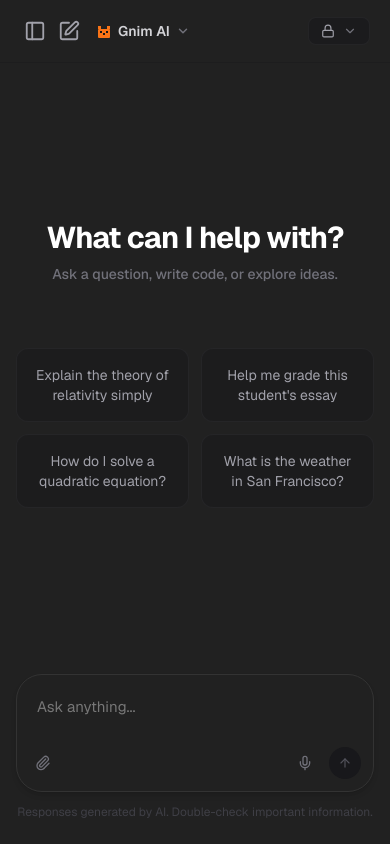
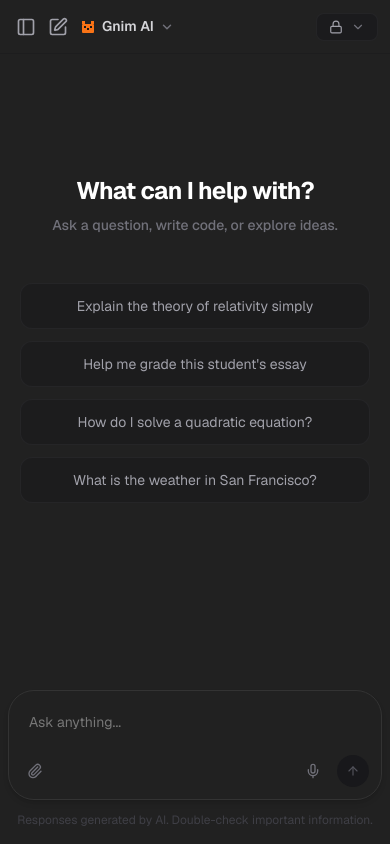
Before and after one commit to CodeCapsule/gnim, a Next.js app: page / in a window 390 px wide. Built offline with nearby package versions, Linux system fonts and the light colour scheme.

Commit message:
feat: full mobile responsive overhaul - xs breakpoint, tighter padding, single-col suggestion chips, smaller sidebar on small screens

```diff
--- a/src/app/page.tsx
+++ b/src/app/page.tsx
@@ -185,8 +185,8 @@ export default function ChatPage() {
       <aside
         className={`absolute md:relative z-50 h-full flex flex-col bg-[#171717] transition-all duration-300 ease-in-out flex-shrink-0 border-r border-zinc-800/50 md:border-none ${
           sidebarOpen
-            ? "translate-x-0 w-[280px] md:w-64 shadow-2xl md:shadow-none"
-            : "-translate-x-full w-[280px] md:w-0 md:translate-x-0 overflow-hidden"
+            ? "translate-x-0 w-[260px] xs:w-[280px] md:w-64 shadow-2xl md:shadow-none"
+            : "-translate-x-full w-[260px] xs:w-[280px] md:w-0 md:translate-x-0 overflow-hidden"
         }`}
         style={{ left: 0, top: 0 }}
       >
@@ -331,21 +331,21 @@ export default function ChatPage() {
       {/* ===== MAIN CONTENT ===== */}
       <main className="flex-1 flex flex-col min-w-0 overflow-hidden bg-[#212121]">
         {/* Top bar */}
-        <header className="flex items-center justify-between px-5 py-4 border-b border-zinc-900/40 flex-shrink-0">
-          <div className="flex items-center gap-3">
+        <header className="flex items-center justify-between px-3 sm:px-5 py-3 sm:py-4 border-b border-zinc-900/40 flex-shrink-0">
+          <div className="flex items-center gap-2 sm:gap-3">
             {!sidebarOpen && (
               <div className="flex items-center gap-1">
                 <button
                   onClick={() => setSidebarOpen(true)}
                   className="p-1 rounded-md hover:bg-zinc-900 transition-colors text-zinc-400 hover:text-white"
                 >
-                  <PanelLeft size={22} />
+                  <PanelLeft size={20} />
                 </button>
                 <button
                   onClick={newChat}
                   className="p-1 rounded-md hover:bg-zinc-900 transition-colors text-zinc-400 hover:text-white"
                 >
-                  <SquarePen size={22} />
+                  <SquarePen size={20} />
                 </button>
               </div>
             )}
--- a/src/components/ChatWindow.tsx
+++ b/src/components/ChatWindow.tsx
@@ -650,7 +650,7 @@ const MessageBubble = React.memo(function MessageBubble({
 
     return (
       <div className="flex justify-end py-2">
-        <div className="flex flex-col items-end gap-2 max-w-[75%]">
+        <div className="flex flex-col items-end gap-2 max-w-[85%] md:max-w-[75%]">
           {attachedFileName && (
             <div className={`flex items-center gap-3 px-4 py-2.5 rounded-2xl border ${fileStyle!.bg} ${fileStyle!.border} w-full`}>
               <div className={`flex-shrink-0 w-9 h-9 rounded-xl ${fileStyle!.bg} ${fileStyle!.border} border flex items-center justify-center text-lg`}>
@@ -1507,12 +1507,12 @@ export default function ChatWindow({ conversation, onUpdate }: Props) {
 
       {/* Messages */}
       <div className="flex-1 overflow-y-auto">
-        <div className="max-w-[866px] mx-auto w-full px-4 py-6">
+        <div className="max-w-[866px] mx-auto w-full px-3 sm:px-4 py-4 sm:py-6">
           {showEmpty ? (
             /* Welcome / empty state */
-            <div className="flex flex-col items-center justify-center min-h-[60vh] text-center gap-12 pt-12">
+            <div className="flex flex-col items-center justify-center min-h-[60vh] text-center gap-8 sm:gap-12 pt-8 sm:pt-12">
               <div>
-                <h2 className="text-3xl font-bold text-white mb-2 tracking-tight">
+                <h2 className="text-2xl sm:text-3xl font-bold text-white mb-2 tracking-tight">
                   What can I help with?
                 </h2>
                 <p className="text-zinc-500 font-medium text-sm">
@@ -1521,12 +1521,12 @@ export default function ChatWindow({ conversation, onUpdate }: Props) {
               </div>
 
               {/* Suggestion chips */}
-              <div className="grid grid-cols-2 gap-3 w-full max-w-2xl mt-4">
+              <div className="grid grid-cols-1 sm:grid-cols-2 gap-3 w-full max-w-2xl mt-4 px-2">
                 {SUGGESTIONS.map((s) => (
                   <button
                     key={s.prompt}
                     onClick={() => handleSuggestion(s.prompt)}
-                    className="flex items-center justify-center p-4 rounded-xl bg-zinc-900/40 hover:bg-zinc-800/60 border border-zinc-800/80 hover:border-zinc-700/80 transition-all duration-200 text-center cursor-pointer group"
+                    className="flex items-center justify-center p-3 sm:p-4 rounded-xl bg-zinc-900/40 hover:bg-zinc-800/60 border border-zinc-800/80 hover:border-zinc-700/80 transition-all duration-200 text-center cursor-pointer group"
                   >
                     <span className="text-sm text-zinc-400 group-hover:text-zinc-200 transition-colors">
                       {s.prompt}
@@ -1567,7 +1567,7 @@ export default function ChatWindow({ conversation, onUpdate }: Props) {
         </div>
       </div>
 
-      <div className="flex-shrink-0 px-4 pb-6 pt-2">
+      <div className="flex-shrink-0 px-2 sm:px-4 pb-4 sm:pb-6 pt-2">
         <div className="max-w-[866px] mx-auto">
 
           {/* ===== LIMIT REACHED BANNER ===== */}
@@ -1646,7 +1646,7 @@ export default function ChatWindow({ conversation, onUpdate }: Props) {
                 placeholder={isLimited ? "Message limit reached — check back later..." : "Ask anything..."}
                 disabled={isLimited}
                 rows={1}
-                className="w-full bg-transparent resize-none outline-none text-[15px] text-white placeholder-[#777] leading-relaxed min-h-[52px] max-h-[200px] px-2 py-2"
+                className="w-full bg-transparent resize-none outline-none text-[14px] sm:text-[15px] text-white placeholder-[#777] leading-relaxed min-h-[44px] sm:min-h-[52px] max-h-[200px] px-2 py-2"
               />
 
               {/* Action bar on the bottom */}
--- a/tailwind.config.ts
+++ b/tailwind.config.ts
@@ -12,6 +12,9 @@ const config: Config = {
         sans: ["var(--font-geist-sans)"],
         mono: ["var(--font-geist-mono)"],
       },
+      screens: {
+        xs: "360px",
+      },
     },
   },
   plugins: [],
```
